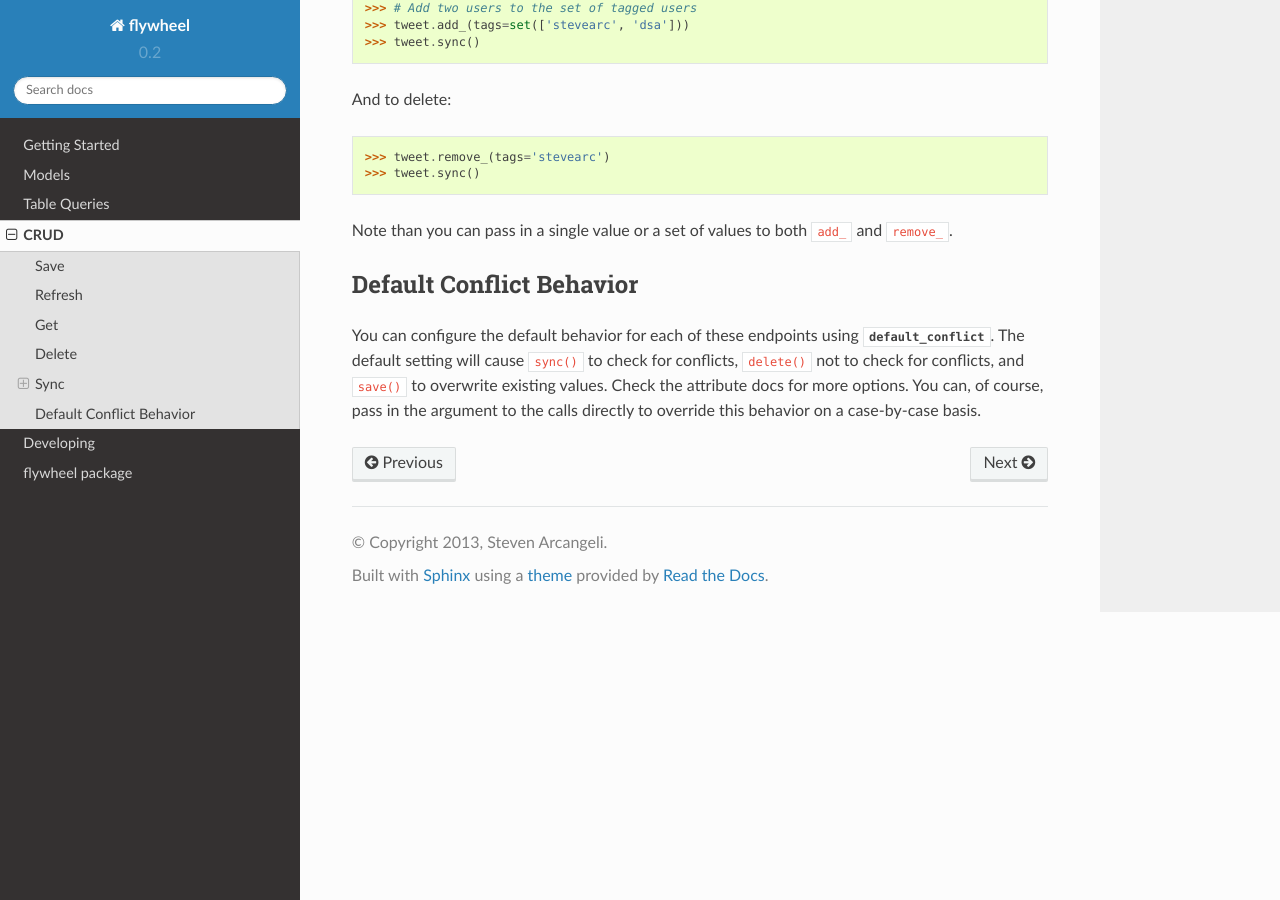
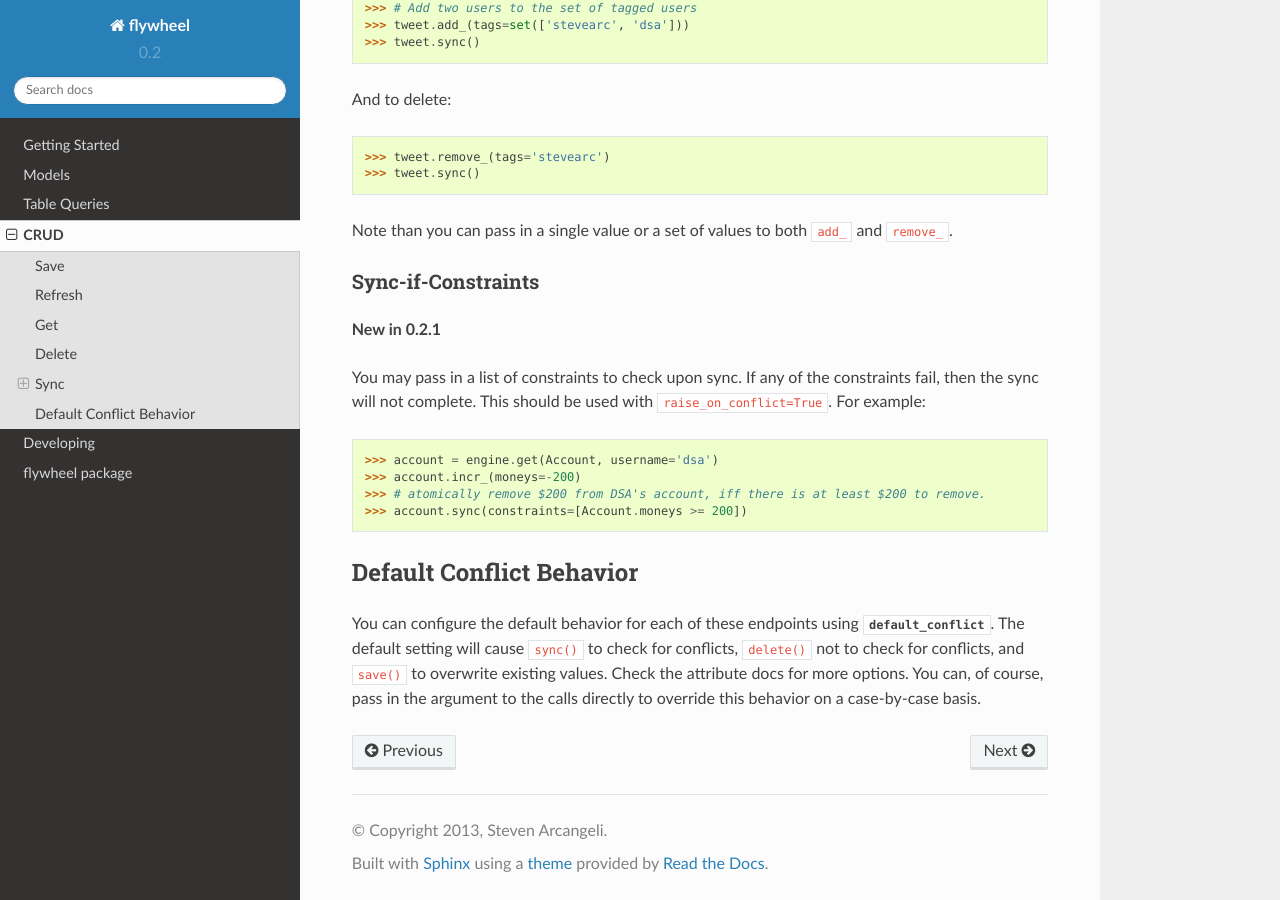
Before and after one commit to stevearc/flywheel, a Sphinx documentation site: the page built from doc/topics/crud.rst, in a window 1280 px wide and 900 px high, scrolled down 3398 px. Built offline with Sphinx 7.4.7 and the Read the Docs theme 2.0.0, drawn with Linux system fonts in a browser that asks for light colours; pages that are not in the unit, such as notebooks, are missing from menus.

Commit message:
Updating docs

```diff
--- a/doc/topics/crud.rst
+++ b/doc/topics/crud.rst
@@ -185,6 +185,21 @@ And to delete:
 Note than you can pass in a single value or a set of values to both ``add_``
 and ``remove_``.
 
+Sync-if-Constraints
+^^^^^^^^^^^^^^^^^^^
+**New in 0.2.1**
+
+You may pass in a list of constraints to check upon sync. If any of the
+constraints fail, then the sync will not complete. This should be used with
+``raise_on_conflict=True``. For example:
+
+.. code-block:: python
+
+    >>> account = engine.get(Account, username='dsa')
+    >>> account.incr_(moneys=-200)
+    >>> # atomically remove $200 from DSA's account, iff there is at least $200 to remove.
+    >>> account.sync(constraints=[Account.moneys >= 200])
+
 Default Conflict Behavior
 -------------------------
 You can configure the default behavior for each of these endpoints using
--- a/setup.py
+++ b/setup.py
@@ -14,7 +14,7 @@ CHANGES = open(os.path.join(HERE, 'CHANGES.rst')).read()
 CHANGES = re.sub(r'\(\s*:(issue|pr|sha):.*?\)', '', CHANGES)
 
 REQUIREMENTS = [
-    'dynamo3',
+    'dynamo3>=0.2.0',
     'six'
 ]
 
```
